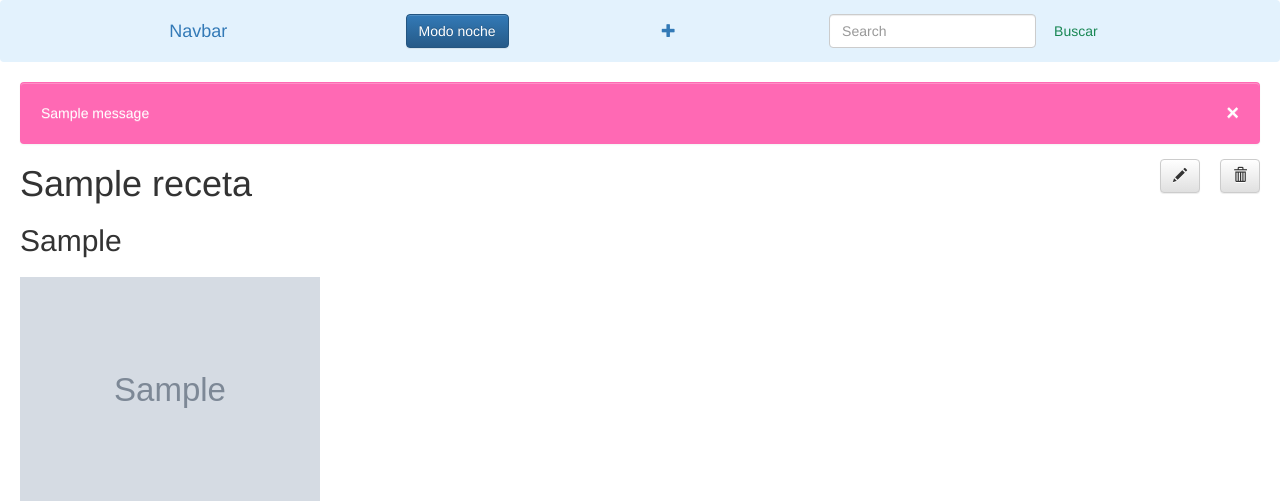
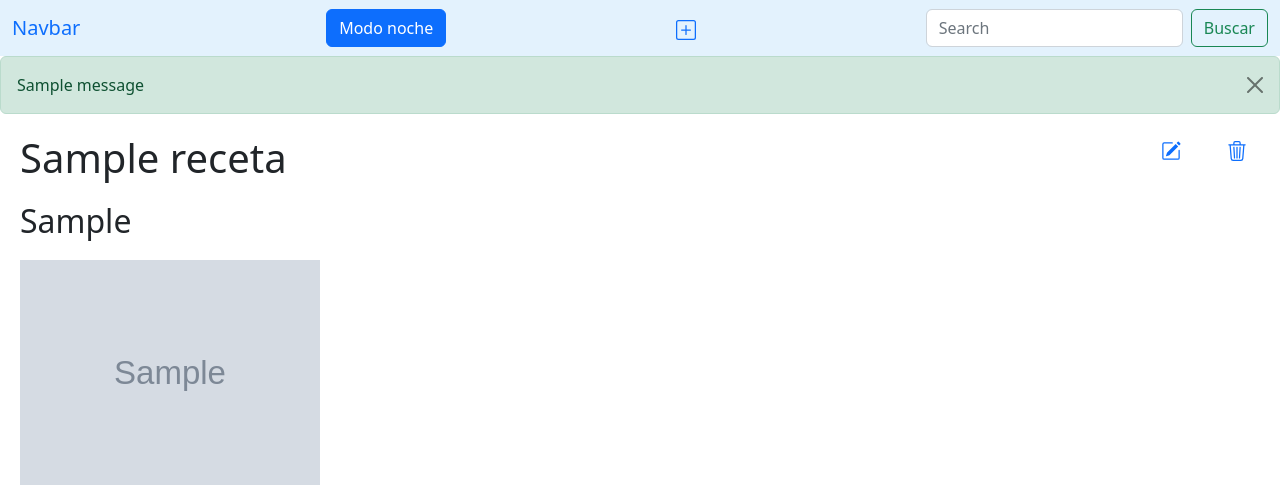
Before and after one commit to vdeq79/DAI-22-23, a Django app: a page that uses P3/app/templates/receta.html in a window 1280 px wide. Shown: the top 501 px of the page. Run offline with Django 4.2, Linux system fonts and the light colour scheme; tables that the repository leaves empty hold one stand-in row (values such as "Sample post"); grey boxes marked "Sample" are stand-in pictures; one stand-in notice (Sample message) is shown; parts of the project's set-up code (start-up, migrations or seed data) failed here and were passed over; some libraries are stand-ins or nearby versions.

Commit message:
P3 v1.5 arregla el estilo y añade modal para delete

```diff
--- a/P3/app/media/css/form.css
+++ b/P3/app/media/css/form.css
@@ -25,6 +25,11 @@ label {
     text-shadow: none;
 }
 
+.save:hover{
+    background-color: #00965f;
+    color: white;
+}
+
 
 .post-form{
     margin: 0 20px 0;
@@ -32,37 +37,12 @@ label {
 
 #form_title{
     text-align: center;
+    margin-top: 10px;
 }
 
 .utilityButton{
     float: right;
     margin-right: 20px;
-}
-
-/* The alert message box */
-.alert {
-    margin: 0 20px 0;
-    padding: 20px;
-    background-color:hotpink; /* Red */
-    color: white;
-    margin-bottom: 15px;
-}
-
-/* The close button */
-.closebtn {
-    margin-left: 15px;
-    color: white;
-    font-weight: bold;
-    float: right;
-    font-size: 22px;
-    line-height: 20px;
-    cursor: pointer;
-    transition: 0.3s;
-}
-
-/* When moving the mouse over the close button */
-.closebtn:hover {
-    color: black;
 }
 
 h1{
--- a/P3/app/media/css/light.css
+++ b/P3/app/media/css/light.css
@@ -1,3 +1,15 @@
 .navbar{
     background-color: #e3f2fd;
 }
+
+.navbar a, .utilityButton{
+    color: #0d6efd;
+}
+
+.navbar a:hover, .utilityButton:hover{
+    color: #004dc0;
+}
+
+#mode_button:hover{
+    background-color: #004dc0;
+}
--- /dev/null
+++ b/P3/app/templates/message.html
@@ -0,0 +1,6 @@
+{% for message in messages %}
+  <div class="alert {{ message.tags }} alert-dismissible" role="alert">
+    <button type="button" class="btn-close" data-bs-dismiss="alert" aria-label="Close"></button>
+    {{ message }}
+  </div>
+{% endfor %}
--- a/P3/app/templates/plantilla.html
+++ b/P3/app/templates/plantilla.html
@@ -4,9 +4,8 @@
     <!-- Required meta tags -->
     <meta charset="utf-8">
     <meta name="viewport" content="width=device-width, initial-scale=1">
-    <link href="https://cdn.jsdelivr.net/npm/bootstrap@5.1.3/dist/css/bootstrap.min.css" rel="stylesheet" integrity="sha384-1BmE4kWBq78iYhFldvKuhfTAU6auU8tT94WrHftjDbrCEXSU1oBoqyl2QvZ6jIW3" crossorigin="anonymous">
-    <link rel="stylesheet" href="//maxcdn.bootstrapcdn.com/bootstrap/3.2.0/css/bootstrap.min.css">
-    <link rel="stylesheet" href="//maxcdn.bootstrapcdn.com/bootstrap/3.2.0/css/bootstrap-theme.min.css">
+    <link href="https://cdn.jsdelivr.net/npm/bootstrap@5.2.2/dist/css/bootstrap.min.css" rel="stylesheet" integrity="sha384-Zenh87qX5JnK2Jl0vWa8Ck2rdkQ2Bzep5IDxbcnCeuOxjzrPF/et3URy9Bv1WTRi" crossorigin="anonymous">
+
 
     <link rel="stylesheet" href="/media/css/form.css">
     {% if request.session.night_mode %}
@@ -27,11 +26,16 @@
 
         <form class="d-flex" action="{% url 'mode_switch' %}" method="POST">
           {% csrf_token %}
-          <input type="checkbox" onchange="this.form.submit()" class="btn-check" id="btn-check" name="mode" {% if request.session.night_mode %} checked=checked{% endif %}>
+          <input type="checkbox" onchange="this.form.submit()" class="btn-check" id="btn-check" name="mode">
           <label class="btn btn-primary" for="btn-check" id="mode_button">Modo noche</label>
         </form>
 
-        <a href="{% url 'receta_new' %}" class="top-menu"><span class="glyphicon glyphicon-plus"></span></a>
+        <a href="{% url 'receta_new' %}" class="top-menu" id="add_button">
+          <svg xmlns="http://www.w3.org/2000/svg" width="20" height="20" fill="currentColor" class="bi bi-plus-square" viewBox="0 0 16 16">
+            <path d="M14 1a1 1 0 0 1 1 1v12a1 1 0 0 1-1 1H2a1 1 0 0 1-1-1V2a1 1 0 0 1 1-1h12zM2 0a2 2 0 0 0-2 2v12a2 2 0 0 0 2 2h12a2 2 0 0 0 2-2V2a2 2 0 0 0-2-2H2z"/>
+            <path d="M8 4a.5.5 0 0 1 .5.5v3h3a.5.5 0 0 1 0 1h-3v3a.5.5 0 0 1-1 0v-3h-3a.5.5 0 0 1 0-1h3v-3A.5.5 0 0 1 8 4z"/>
+          </svg>
+        </a>
 
         <form class="d-flex" role="search" action="{% url 'result' %}" method="GET">
           <input class="form-control me-2" type="search" placeholder="Search" aria-label="Search" name="query">
@@ -41,24 +45,16 @@
       </div>
     </nav>
 
-    {% if messages %}
-        {% for message in messages %}
-          <div class="alert">
-          <span class="closebtn" onclick="this.parentElement.style.display='none';">&times;</span>
-            {{ message }}
-          </div>
-        {% endfor %}
-    {% endif %}
+    {% include "message.html" %}
 
 
     {% block contenido %}
-    {% endblock%}
+    {% endblock %}
 
     <!-- Optional JavaScript; choose one of the two! -->
 
     <!-- Option 1: Bootstrap Bundle with Popper -->
-    <script src="https://cdn.jsdelivr.net/npm/bootstrap@5.1.3/dist/js/bootstrap.bundle.min.js" integrity="sha384-ka7Sk0Gln4gmtz2MlQnikT1wXgYsOg+OMhuP+IlRH9sENBO0LRn5q+8nbTov4+1p" crossorigin="anonymous"></script>
-
+    <script src="https://cdn.jsdelivr.net/npm/bootstrap@5.2.2/dist/js/bootstrap.bundle.min.js" integrity="sha384-OERcA2EqjJCMA+/3y+gxIOqMEjwtxJY7qPCqsdltbNJuaOe923+mo//f6V8Qbsw3" crossorigin="anonymous"></script>
     <!-- Option 2: Separate Popper and Bootstrap JS -->
     <!--
     <script src="https://cdn.jsdelivr.net/npm/@popperjs/core@2.10.2/dist/umd/popper.min.js" integrity="sha384-7+zCNj/IqJ95wo16oMtfsKbZ9ccEh31eOz1HGyDuCQ6wgnyJNSYdrPa03rtR1zdB" crossorigin="anonymous"></script>
--- a/P3/app/templates/receta.html
+++ b/P3/app/templates/receta.html
@@ -4,8 +4,40 @@
 
 {% if result %}
 
-    <a class="btn btn-default utilityButton" href="{% url 'receta_delete' result.nombre %}"><span class="glyphicon glyphicon-trash"></span></a>
-    <a class="btn btn-default utilityButton" href="{% url 'receta_edit' result.nombre %}"><span class="glyphicon glyphicon-pencil"></span></a>
+    <!--<a class="btn btn-default utilityButton" href="{% url 'receta_delete' result.nombre %}"></a>-->
+
+    <!-- Button trigger modal -->
+    <button type="button" class="btn btn-default utilityButton" data-bs-toggle="modal" data-bs-target="#exampleModal">
+        <svg xmlns="http://www.w3.org/2000/svg" width="20" height="20" fill="currentColor" class="bi bi-trash3" viewBox="0 0 16 16">
+            <path d="M6.5 1h3a.5.5 0 0 1 .5.5v1H6v-1a.5.5 0 0 1 .5-.5ZM11 2.5v-1A1.5 1.5 0 0 0 9.5 0h-3A1.5 1.5 0 0 0 5 1.5v1H2.506a.58.58 0 0 0-.01 0H1.5a.5.5 0 0 0 0 1h.538l.853 10.66A2 2 0 0 0 4.885 16h6.23a2 2 0 0 0 1.994-1.84l.853-10.66h.538a.5.5 0 0 0 0-1h-.995a.59.59 0 0 0-.01 0H11Zm1.958 1-.846 10.58a1 1 0 0 1-.997.92h-6.23a1 1 0 0 1-.997-.92L3.042 3.5h9.916Zm-7.487 1a.5.5 0 0 1 .528.47l.5 8.5a.5.5 0 0 1-.998.06L5 5.03a.5.5 0 0 1 .47-.53Zm5.058 0a.5.5 0 0 1 .47.53l-.5 8.5a.5.5 0 1 1-.998-.06l.5-8.5a.5.5 0 0 1 .528-.47ZM8 4.5a.5.5 0 0 1 .5.5v8.5a.5.5 0 0 1-1 0V5a.5.5 0 0 1 .5-.5Z"/>
+          </svg>
+    </button>
+
+    <!-- Modal -->
+    <div class="modal fade" id="exampleModal" tabindex="-1" aria-labelledby="exampleModalLabel" aria-hidden="true">
+        <div class="modal-dialog">
+            <div class="modal-content">
+                <div class="modal-header">
+                    <h1 class="modal-title fs-5" id="exampleModalLabel">Eliminar receta</h1>
+                    <button type="button" class="btn-close" data-bs-dismiss="modal" aria-label="Close"></button>
+                </div>
+                <div class="modal-body">
+                    <p>¿Desea eliminar la receta?</p>
+                </div>
+                <div class="modal-footer">
+                    <button type="button" class="btn btn-secondary" data-bs-dismiss="modal">Cancelar</button>
+                    <a class="btn btn-primary" href="{% url 'receta_delete' result.nombre %}">Aceptar</a>
+                </div>
+            </div>
+        </div>
+    </div>
+
+    <a class="btn btn-default utilityButton" href="{% url 'receta_edit' result.nombre %}">
+        <svg xmlns="http://www.w3.org/2000/svg" width="20" height="20" fill="currentColor" class="bi bi-pencil-square" viewBox="0 0 16 16">
+            <path d="M15.502 1.94a.5.5 0 0 1 0 .706L14.459 3.69l-2-2L13.502.646a.5.5 0 0 1 .707 0l1.293 1.293zm-1.75 2.456-2-2L4.939 9.21a.5.5 0 0 0-.121.196l-.805 2.414a.25.25 0 0 0 .316.316l2.414-.805a.5.5 0 0 0 .196-.12l6.813-6.814z"/>
+            <path fill-rule="evenodd" d="M1 13.5A1.5 1.5 0 0 0 2.5 15h11a1.5 1.5 0 0 0 1.5-1.5v-6a.5.5 0 0 0-1 0v6a.5.5 0 0 1-.5.5h-11a.5.5 0 0 1-.5-.5v-11a.5.5 0 0 1 .5-.5H9a.5.5 0 0 0 0-1H2.5A1.5 1.5 0 0 0 1 2.5v11z"/>
+          </svg>
+    </a>
     <h1>{{result.nombre}}</h1>
     <h2>{{result.preparación}}</h2>
     {% for imagen in imagenes %}
```
Also changed, not shown: P3/app/media/css/dark.css (+10 -3 lines), P3/app/mi_sitio/settings.py (+9 -0 lines), P3/app/recetas/views.py (line endings or trailing spaces).
